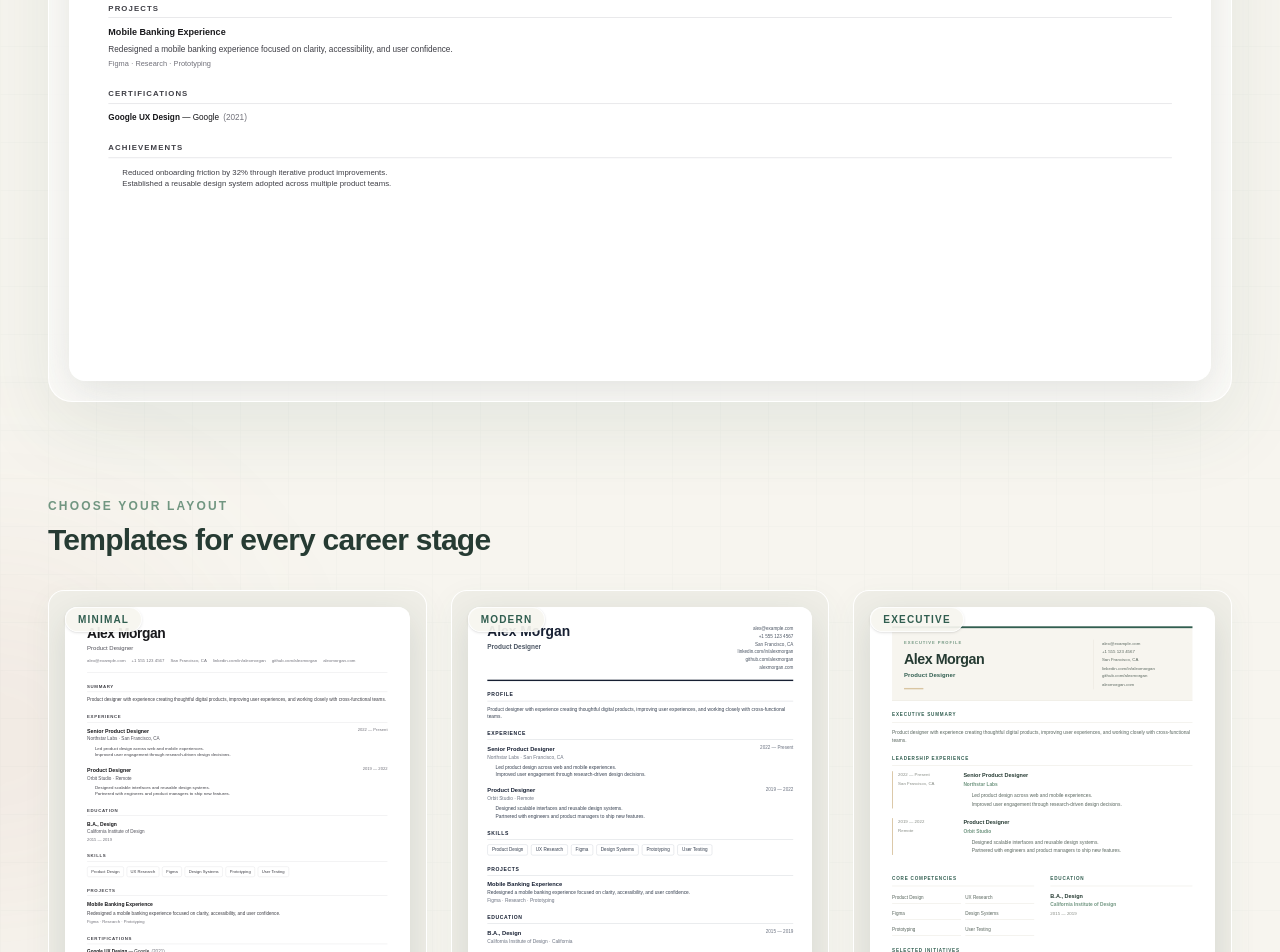
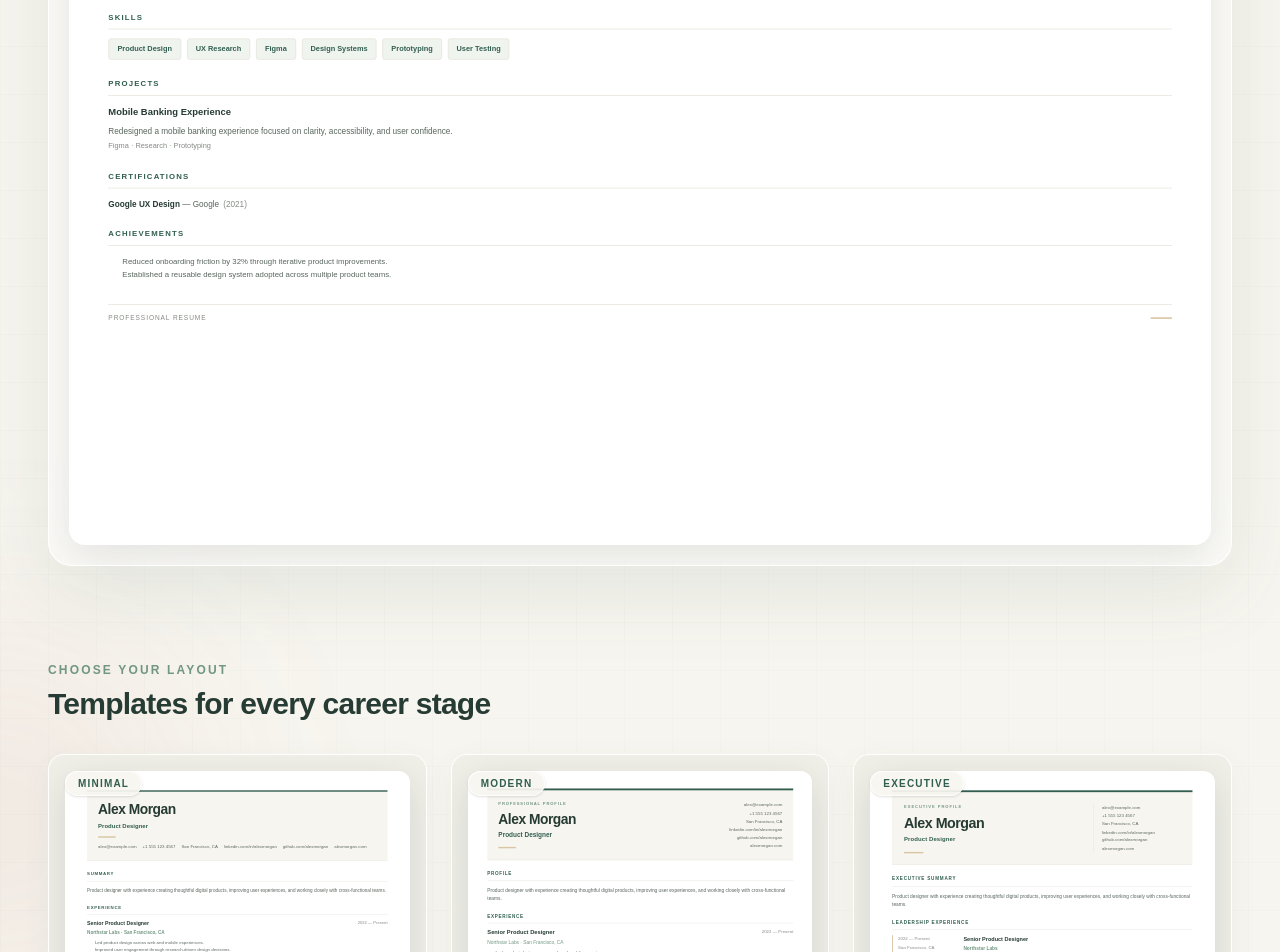
Before and after one commit to pratikshakadam912/Revio, a Next.js app: page / in a window 1280 px wide. Shown: the part 7380-8332 px from the top of the page. Built offline with nearby package versions, Linux system fonts and the light colour scheme.

Commit message:
Added curser points

```diff
--- a/src/components/resume/templates/MinimalTemplate.tsx
+++ b/src/components/resume/templates/MinimalTemplate.tsx
@@ -1,4 +1,18 @@
+import type { CSSProperties, ReactNode } from "react";
 import type { ResumeTemplateProps } from "./templateTypes";
+
+const colors = {
+  paper: "#FFFFFF",
+  ivory: "#F7F5EF",
+  sage: "#315E50",
+  mutedSage: "#719681",
+  champagne: "#D9C5A2",
+  text: "#263B33",
+  body: "#59665E",
+  muted: "#858A83",
+  border: "#E7E5DC",
+  softSage: "#F0F4EF",
+};
 
 export default function MinimalTemplate({ resume }: ResumeTemplateProps) {
   return (
@@ -6,28 +20,30 @@ export default function MinimalTemplate({ resume }: ResumeTemplateProps) {
       style={{
         width: "100%",
         minHeight: "100%",
-        background: "#fff",
-        color: "#18181b",
+        background: colors.paper,
+        color: colors.text,
         fontFamily: "Arial, Helvetica, sans-serif",
         padding: "42px 48px",
         boxSizing: "border-box",
-        lineHeight: 1.45,
+        lineHeight: 1.5,
       }}
     >
-      {/* Header */}
       <header
         style={{
-          paddingBottom: 18,
-          borderBottom: "1px solid #e4e4e7",
+          padding: "22px 24px",
+          background: colors.ivory,
+          borderTop: `3px solid ${colors.sage}`,
+          borderBottom: `1px solid ${colors.border}`,
         }}
       >
         <h1
           style={{
             margin: 0,
             fontSize: 30,
-            lineHeight: 1.05,
-            fontWeight: 700,
-            letterSpacing: "-0.03em",
+            lineHeight: 1.12,
+            fontWeight: 800,
+            letterSpacing: "-0.035em",
+            color: colors.text,
           }}
         >
           {resume.name || "Your Name"}
@@ -36,10 +52,10 @@ export default function MinimalTemplate({ resume }: ResumeTemplateProps) {
         {resume.title && (
           <div
             style={{
-              marginTop: 7,
+              marginTop: 8,
               fontSize: 13,
-              color: "#52525b",
-              fontWeight: 500,
+              color: colors.sage,
+              fontWeight: 600,
             }}
           >
             {resume.title}
@@ -48,12 +64,22 @@ export default function MinimalTemplate({ resume }: ResumeTemplateProps) {
 
         <div
           style={{
+            width: 38,
+            height: 3,
+            background: colors.champagne,
+            marginTop: 14,
+          }}
+        />
+
+        <div
+          style={{
             display: "flex",
             flexWrap: "wrap",
-            gap: "4px 13px",
-            marginTop: 11,
+            gap: "5px 13px",
+            marginTop: 13,
             fontSize: 9.5,
-            color: "#71717a",
+            color: colors.body,
+            overflowWrap: "anywhere",
           }}
         >
           {resume.email && <span>{resume.email}</span>}
@@ -65,42 +91,28 @@ export default function MinimalTemplate({ resume }: ResumeTemplateProps) {
         </div>
       </header>
 
-      {/* Summary */}
       {resume.summary && (
         <Section title="Summary">
           <p style={bodyText}>{resume.summary}</p>
         </Section>
       )}
 
-      {/* Experience */}
       {resume.experience.length > 0 && (
         <Section title="Experience">
           {resume.experience.map((item) => (
-            <article key={item.id} style={{ marginBottom: 18 }}>
+            <article key={item.id} style={{ marginBottom: 19 }}>
               <div
                 style={{
                   display: "flex",
                   justifyContent: "space-between",
                   gap: 20,
+                  alignItems: "flex-start",
                 }}
               >
                 <div>
-                  <div
-                    style={{
-                      fontSize: 11.5,
-                      fontWeight: 700,
-                    }}
-                  >
-                    {item.position}
-                  </div>
+                  <div style={positionStyle}>{item.position}</div>
 
-                  <div
-                    style={{
-                      marginTop: 2,
-                      fontSize: 10,
-                      color: "#52525b",
-                    }}
-                  >
+                  <div style={companyStyle}>
                     {item.company}
                     {item.location ? ` · ${item.location}` : ""}
                   </div>
@@ -109,7 +121,7 @@ export default function MinimalTemplate({ resume }: ResumeTemplateProps) {
                 <div
                   style={{
                     fontSize: 9,
-                    color: "#71717a",
+                    color: colors.muted,
                     whiteSpace: "nowrap",
                   }}
                 >
@@ -131,37 +143,23 @@ export default function MinimalTemplate({ resume }: ResumeTemplateProps) {
         </Section>
       )}
 
-      {/* Education */}
       {resume.education.length > 0 && (
         <Section title="Education">
           {resume.education.map((item) => (
-            <article key={item.id} style={{ marginBottom: 13 }}>
-              <div
-                style={{
-                  fontSize: 11,
-                  fontWeight: 700,
-                }}
-              >
+            <article key={item.id} style={{ marginBottom: 14 }}>
+              <div style={positionStyle}>
                 {item.degree}
                 {item.field ? `, ${item.field}` : ""}
               </div>
 
-              <div
-                style={{
-                  marginTop: 2,
-                  fontSize: 10,
-                  color: "#52525b",
-                }}
-              >
-                {item.institution}
-              </div>
+              <div style={companyStyle}>{item.institution}</div>
 
               {(item.startDate || item.endDate) && (
                 <div
                   style={{
-                    marginTop: 2,
+                    marginTop: 3,
                     fontSize: 9,
-                    color: "#71717a",
+                    color: colors.muted,
                   }}
                 >
                   {item.startDate}
@@ -175,25 +173,26 @@ export default function MinimalTemplate({ resume }: ResumeTemplateProps) {
         </Section>
       )}
 
-      {/* Skills */}
       {resume.skills.length > 0 && (
         <Section title="Skills">
           <div
             style={{
               display: "flex",
               flexWrap: "wrap",
-              gap: 6,
+              gap: 7,
             }}
           >
             {resume.skills.map((skill) => (
               <span
                 key={skill}
                 style={{
-                  padding: "4px 8px",
-                  border: "1px solid #e4e4e7",
-                  borderRadius: 4,
+                  padding: "5px 10px",
+                  background: colors.softSage,
+                  border: `1px solid ${colors.border}`,
+                  borderRadius: 3,
                   fontSize: 9,
-                  color: "#3f3f46",
+                  color: colors.sage,
+                  fontWeight: 600,
                 }}
               >
                 {skill}
@@ -203,86 +202,45 @@ export default function MinimalTemplate({ resume }: ResumeTemplateProps) {
         </Section>
       )}
 
-      {/* Projects */}
       {resume.projects.length > 0 && (
         <Section title="Projects">
           {resume.projects.map((project) => (
-            <article key={project.id} style={{ marginBottom: 13 }}>
-              <div
-                style={{
-                  fontSize: 11,
-                  fontWeight: 700,
-                }}
-              >
-                {project.name}
-              </div>
+            <article key={project.id} style={{ marginBottom: 14 }}>
+              <div style={positionStyle}>{project.name}</div>
 
               {project.description && (
                 <p style={bodyText}>{project.description}</p>
               )}
 
               {project.technologies.length > 0 && (
-                <div
-                  style={{
-                    marginTop: 4,
-                    fontSize: 9,
-                    color: "#71717a",
-                  }}
-                >
-                  {project.technologies.join(" · ")}
-                </div>
+                <div style={metaText}>{project.technologies.join(" · ")}</div>
               )}
 
-              {project.url && (
-                <div
-                  style={{
-                    marginTop: 3,
-                    fontSize: 8.5,
-                    color: "#71717a",
-                  }}
-                >
-                  {project.url}
-                </div>
-              )}
+              {project.url && <div style={metaText}>{project.url}</div>}
 
-              {project.github && (
-                <div
-                  style={{
-                    marginTop: 2,
-                    fontSize: 8.5,
-                    color: "#71717a",
-                  }}
-                >
-                  {project.github}
-                </div>
-              )}
+              {project.github && <div style={metaText}>{project.github}</div>}
             </article>
           ))}
         </Section>
       )}
 
-      {/* Certifications */}
       {resume.certifications.length > 0 && (
         <Section title="Certifications">
           {resume.certifications.map((item) => (
             <div
               key={item.id}
               style={{
-                marginBottom: 8,
+                marginBottom: 9,
                 fontSize: 10,
+                color: colors.body,
               }}
             >
-              <strong>{item.name}</strong>
+              <strong style={{ color: colors.text }}>{item.name}</strong>
 
               {item.issuer && <span> — {item.issuer}</span>}
 
               {item.date && (
-                <span
-                  style={{
-                    marginLeft: 5,
-                    color: "#71717a",
-                  }}
-                >
+                <span style={{ marginLeft: 5, color: colors.muted }}>
                   ({item.date})
                 </span>
               )}
@@ -291,7 +249,6 @@ export default function MinimalTemplate({ resume }: ResumeTemplateProps) {
         </Section>
       )}
 
-      {/* Achievements */}
       {resume.achievements.length > 0 && (
         <Section title="Achievements">
           <ul style={bulletList}>
@@ -301,29 +258,52 @@ export default function MinimalTemplate({ resume }: ResumeTemplateProps) {
           </ul>
         </Section>
       )}
+
+      <footer
+        style={{
+          marginTop: 28,
+          paddingTop: 10,
+          borderTop: `1px solid ${colors.border}`,
+          display: "flex",
+          justifyContent: "space-between",
+          alignItems: "center",
+        }}
+      >
+        <span
+          style={{
+            fontSize: 8,
+            color: colors.muted,
+            letterSpacing: "0.14em",
+            textTransform: "uppercase",
+          }}
+        >
+          Professional Resume
+        </span>
+        <span
+          style={{
+            width: 26,
+            height: 2,
+            background: colors.champagne,
+          }}
+        />
+      </footer>
     </div>
   );
 }
 
-function Section({
-  title,
-  children,
-}: {
-  title: string;
-  children: React.ReactNode;
-}) {
+function Section({ title, children }: { title: string; children: ReactNode }) {
   return (
     <section style={{ marginTop: 22 }}>
       <h2
         style={{
-          margin: "0 0 10px",
-          paddingBottom: 5,
-          borderBottom: "1px solid #e4e4e7",
+          margin: "0 0 11px",
+          paddingBottom: 7,
+          borderBottom: `1px solid ${colors.border}`,
           fontSize: 9.5,
           fontWeight: 800,
-          letterSpacing: "0.14em",
+          letterSpacing: "0.15em",
           textTransform: "uppercase",
-          color: "#3f3f46",
+          color: colors.sage,
         }}
       >
         {title}
@@ -334,15 +314,37 @@ function Section({
   );
 }
 
-const bodyText: React.CSSProperties = {
-  margin: "5px 0 0",
-  fontSize: 10,
-  color: "#3f3f46",
+const positionStyle: CSSProperties = {
+  fontSize: 11.5,
+  fontWeight: 700,
+  color: colors.text,
 };
 
-const bulletList: React.CSSProperties = {
+const companyStyle: CSSProperties = {
+  marginTop: 3,
+  fontSize: 10,
+  color: colors.mutedSage,
+  fontWeight: 600,
+};
+
+const bodyText: CSSProperties = {
   margin: "6px 0 0",
+  fontSize: 10,
+  lineHeight: 1.7,
+  color: colors.body,
+};
+
+const metaText: CSSProperties = {
+  marginTop: 4,
+  fontSize: 9,
+  color: colors.muted,
+  overflowWrap: "anywhere",
+};
+
+const bulletList: CSSProperties = {
+  margin: "7px 0 0",
   paddingLeft: 17,
   fontSize: 9.5,
-  color: "#3f3f46",
+  lineHeight: 1.7,
+  color: colors.body,
 };
--- a/src/components/resume/templates/ModernTemplate.tsx
+++ b/src/components/resume/templates/ModernTemplate.tsx
@@ -1,4 +1,18 @@
+import type { CSSProperties } from "react";
 import type { ResumeTemplateProps } from "./templateTypes";
+
+const colors = {
+  paper: "#FFFFFF",
+  ivory: "#F7F5EF",
+  sage: "#315E50",
+  mutedSage: "#719681",
+  champagne: "#D9C5A2",
+  text: "#263B33",
+  body: "#59665E",
+  muted: "#858A83",
+  border: "#E7E5DC",
+  softSage: "#F0F4EF",
+};
 
 export default function ModernTemplate({ resume }: ResumeTemplateProps) {
   return (
@@ -6,12 +20,12 @@ export default function ModernTemplate({ resume }: ResumeTemplateProps) {
       style={{
         width: "100%",
         minHeight: "100%",
-        background: "#fff",
-        color: "#172033",
+        background: colors.paper,
+        color: colors.text,
         fontFamily: "Arial, Helvetica, sans-serif",
         padding: "38px 42px",
         boxSizing: "border-box",
-        lineHeight: 1.45,
+        lineHeight: 1.5,
       }}
     >
       <header
@@ -19,17 +33,34 @@ export default function ModernTemplate({ resume }: ResumeTemplateProps) {
           display: "grid",
           gridTemplateColumns: "1fr auto",
           gap: 24,
-          paddingBottom: 18,
-          borderBottom: "3px solid #172033",
+          padding: "23px 24px",
+          background: colors.ivory,
+          borderTop: `4px solid ${colors.sage}`,
+          borderBottom: `1px solid ${colors.border}`,
         }}
       >
         <div>
+          <div
+            style={{
+              fontSize: 9,
+              fontWeight: 700,
+              letterSpacing: "0.2em",
+              textTransform: "uppercase",
+              color: colors.mutedSage,
+              marginBottom: 9,
+            }}
+          >
+            Professional Profile
+          </div>
+
           <h1
             style={{
               margin: 0,
               fontSize: 30,
-              lineHeight: 1.05,
+              lineHeight: 1.1,
               fontWeight: 800,
+              letterSpacing: "-0.035em",
+              color: colors.text,
             }}
           >
             {resume.name || "Your Name"}
@@ -38,23 +69,33 @@ export default function ModernTemplate({ resume }: ResumeTemplateProps) {
           {resume.title && (
             <div
               style={{
-                marginTop: 7,
+                marginTop: 8,
                 fontSize: 14,
                 fontWeight: 600,
-                color: "#4b5563",
+                color: colors.sage,
               }}
             >
               {resume.title}
             </div>
           )}
+
+          <div
+            style={{
+              width: 38,
+              height: 3,
+              background: colors.champagne,
+              marginTop: 15,
+            }}
+          />
         </div>
 
         <div
           style={{
             textAlign: "right",
-            fontSize: 10,
-            color: "#4b5563",
-            lineHeight: 1.7,
+            fontSize: 9.5,
+            color: colors.body,
+            lineHeight: 1.85,
+            overflowWrap: "anywhere",
           }}
         >
           {resume.email && <div>{resume.email}</div>}
@@ -67,23 +108,24 @@ export default function ModernTemplate({ resume }: ResumeTemplateProps) {
       </header>
 
       {resume.summary && (
-        <section style={{ marginTop: 22 }}>
+        <section style={sectionStyle}>
           <h2 style={sectionTitle}>Profile</h2>
           <p style={bodyText}>{resume.summary}</p>
         </section>
       )}
 
       {resume.experience.length > 0 && (
-        <section style={{ marginTop: 22 }}>
+        <section style={sectionStyle}>
           <h2 style={sectionTitle}>Experience</h2>
 
           {resume.experience.map((item) => (
-            <article key={item.id} style={{ marginBottom: 17 }}>
+            <article key={item.id} style={articleStyle}>
               <div
                 style={{
                   display: "flex",
                   justifyContent: "space-between",
                   gap: 20,
+                  alignItems: "flex-start",
                 }}
               >
                 <div>
@@ -114,7 +156,7 @@ export default function ModernTemplate({ resume }: ResumeTemplateProps) {
       )}
 
       {resume.skills.length > 0 && (
-        <section style={{ marginTop: 22 }}>
+        <section style={sectionStyle}>
           <h2 style={sectionTitle}>Skills</h2>
 
           <div
@@ -128,11 +170,13 @@ export default function ModernTemplate({ resume }: ResumeTemplateProps) {
               <span
                 key={skill}
                 style={{
-                  padding: "4px 9px",
-                  border: "1px solid #d1d5db",
-                  borderRadius: 4,
-                  fontSize: 10,
-                  color: "#374151",
+                  padding: "5px 10px",
+                  background: colors.softSage,
+                  border: `1px solid ${colors.border}`,
+                  borderRadius: 3,
+                  fontSize: 9.5,
+                  color: colors.sage,
+                  fontWeight: 600,
                 }}
               >
                 {skill}
@@ -143,11 +187,11 @@ export default function ModernTemplate({ resume }: ResumeTemplateProps) {
       )}
 
       {resume.projects.length > 0 && (
-        <section style={{ marginTop: 22 }}>
+        <section style={sectionStyle}>
           <h2 style={sectionTitle}>Projects</h2>
 
           {resume.projects.map((project) => (
-            <article key={project.id} style={{ marginBottom: 12 }}>
+            <article key={project.id} style={articleStyle}>
               <div style={itemTitle}>{project.name}</div>
 
               {project.description && (
@@ -163,16 +207,17 @@ export default function ModernTemplate({ resume }: ResumeTemplateProps) {
       )}
 
       {resume.education.length > 0 && (
-        <section style={{ marginTop: 22 }}>
+        <section style={sectionStyle}>
           <h2 style={sectionTitle}>Education</h2>
 
           {resume.education.map((item) => (
-            <article key={item.id} style={{ marginBottom: 12 }}>
+            <article key={item.id} style={articleStyle}>
               <div
                 style={{
                   display: "flex",
                   justifyContent: "space-between",
                   gap: 20,
+                  alignItems: "flex-start",
                 }}
               >
                 <div>
@@ -200,7 +245,7 @@ export default function ModernTemplate({ resume }: ResumeTemplateProps) {
       )}
 
       {resume.certifications.length > 0 && (
-        <section style={{ marginTop: 22 }}>
+        <section style={sectionStyle}>
           <h2 style={sectionTitle}>Certifications</h2>
 
           {resume.certifications.map((item) => (
@@ -210,12 +255,13 @@ export default function ModernTemplate({ resume }: ResumeTemplateProps) {
                 display: "flex",
                 justifyContent: "space-between",
                 gap: 20,
-                marginBottom: 7,
+                marginBottom: 9,
                 fontSize: 10.5,
+                color: colors.body,
               }}
             >
               <span>
-                <strong>{item.name}</strong>
+                <strong style={{ color: colors.text }}>{item.name}</strong>
                 {item.issuer ? ` · ${item.issuer}` : ""}
               </span>
 
@@ -226,7 +272,7 @@ export default function ModernTemplate({ resume }: ResumeTemplateProps) {
       )}
 
       {resume.achievements.length > 0 && (
-        <section style={{ marginTop: 22 }}>
+        <section style={sectionStyle}>
           <h2 style={sectionTitle}>Achievements</h2>
 
           <ul style={bulletList}>
@@ -236,48 +282,88 @@ export default function ModernTemplate({ resume }: ResumeTemplateProps) {
           </ul>
         </section>
       )}
+
+      <footer
+        style={{
+          marginTop: 28,
+          paddingTop: 10,
+          borderTop: `1px solid ${colors.border}`,
+          display: "flex",
+          justifyContent: "space-between",
+          alignItems: "center",
+        }}
+      >
+        <span
+          style={{
+            fontSize: 8,
+            color: colors.muted,
+            letterSpacing: "0.15em",
+            textTransform: "uppercase",
+          }}
+        >
+          Modern Resume
+        </span>
+        <span
+          style={{
+            width: 28,
+            height: 2,
+            background: colors.champagne,
+          }}
+        />
+      </footer>
     </div>
   );
 }
 
-const sectionTitle: React.CSSProperties = {
-  margin: "0 0 10px",
-  paddingBottom: 5,
-  borderBottom: "1px solid #d1d5db",
-  fontSize: 11,
-  fontWeight: 800,
-  letterSpacing: "0.12em",
-  textTransform: "uppercase",
-  color: "#172033",
+const sectionStyle: CSSProperties = {
+  marginTop: 22,
 };
 
-const itemTitle: React.CSSProperties = {
+const sectionTitle: CSSProperties = {
+  margin: "0 0 11px",
+  paddingBottom: 7,
+  borderBottom: `1px solid ${colors.border}`,
+  fontSize: 10,
+  fontWeight: 800,
+  letterSpacing: "0.15em",
+  textTransform: "uppercase",
+  color: colors.sage,
+};
+
+const articleStyle: CSSProperties = {
+  marginBottom: 16,
+};
+
+const itemTitle: CSSProperties = {
   fontSize: 12.5,
   fontWeight: 700,
-  color: "#172033",
+  color: colors.text,
 };
 
-const muted: React.CSSProperties = {
-  marginTop: 2,
+const muted: CSSProperties = {
+  marginTop: 3,
   fontSize: 10.5,
-  color: "#6b7280",
+  color: colors.mutedSage,
+  fontWeight: 500,
 };
 
-const dateStyle: React.CSSProperties = {
-  fontSize: 10,
-  color: "#6b7280",
+const dateStyle: CSSProperties = {
+  fontSize: 9.5,
+  color: colors.muted,
   whiteSpace: "nowrap",
 };
 
-const bodyText: React.CSSProperties = {
-  margin: 0,
+const bodyText: CSSProperties = {
+  margin: "5px 0 0",
   fontSize: 10.5,
-  color: "#374151",
+  lineHeight: 1.7,
+  color: colors.body,
 };
 
-const bulletList: React.CSSProperties = {
+const bulletList: CSSProperties = {
   margin: "7px 0 0",
   paddingLeft: 18,
-  fontSize: 10.5,
-  color: "#374151",
+  fontSize: 10,
+  lineHeight: 1.7,
+  color: colors.body,
 };
```
